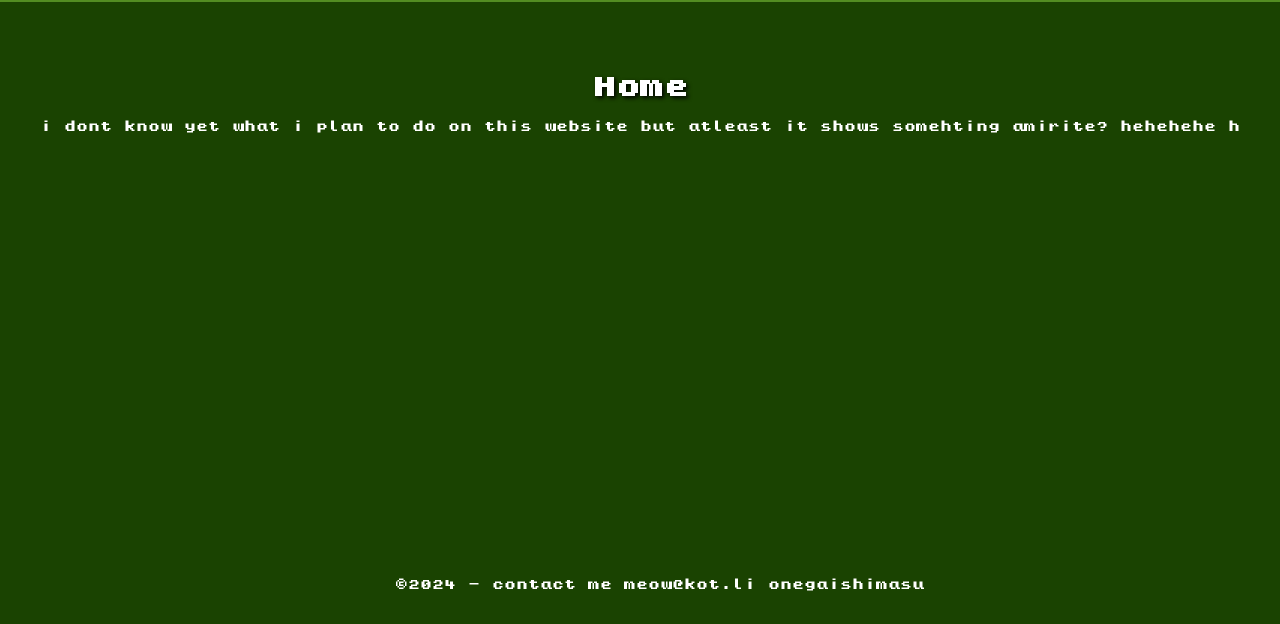
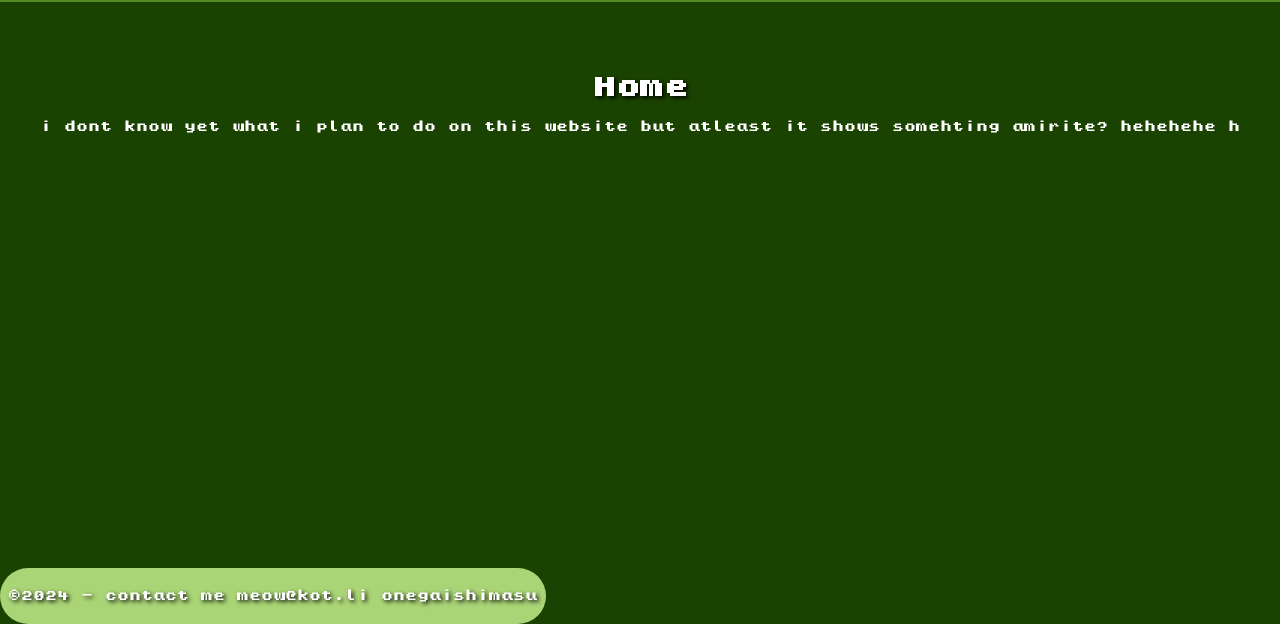
Before and after one commit to puksh/kot.li-webpage, a plain HTML site: page index.html in a window 1280 px wide. Shown: the part 176-800 px from the top of the page. Drawn offline with Linux system fonts and the light colour scheme.

Commit message:
changed footer a lil bit

```diff
--- a/styles.css
+++ b/styles.css
@@ -101,11 +101,14 @@ footer {
 font-family:kong;
 color:#fff;
 font-size:xx-small;
-text-align:center;
-padding:20px;
+text-align:left;
+padding:9px;
 position:fixed;
 bottom:0;
-width:100%
+width:auto;
+background-color:var(--pistachio);
+text-shadow:2px 2px 4px #000;
+border-radius:60rem
 }
 img{
 max-height: auto;
```
